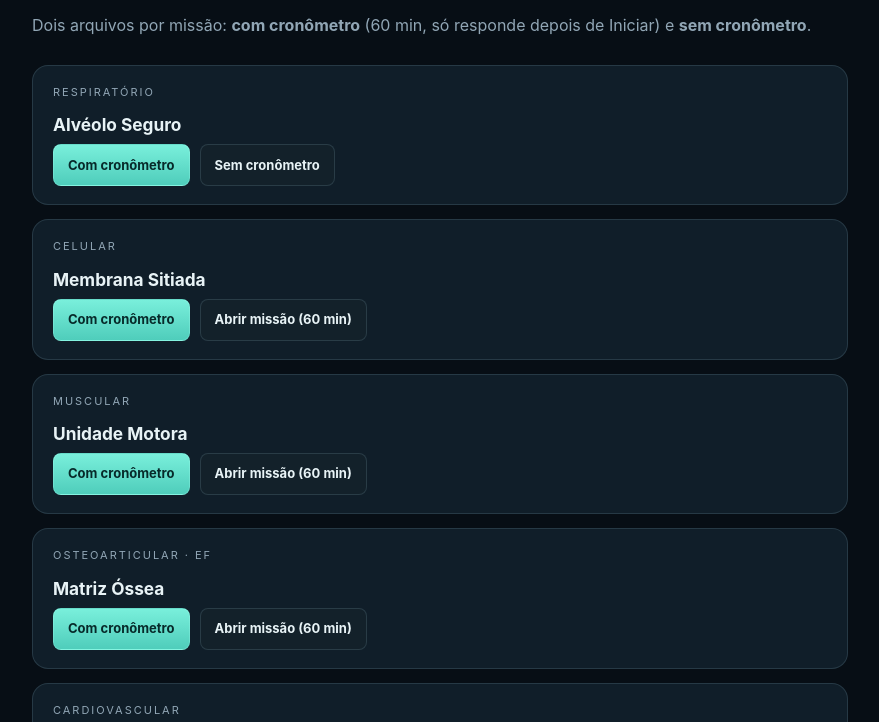
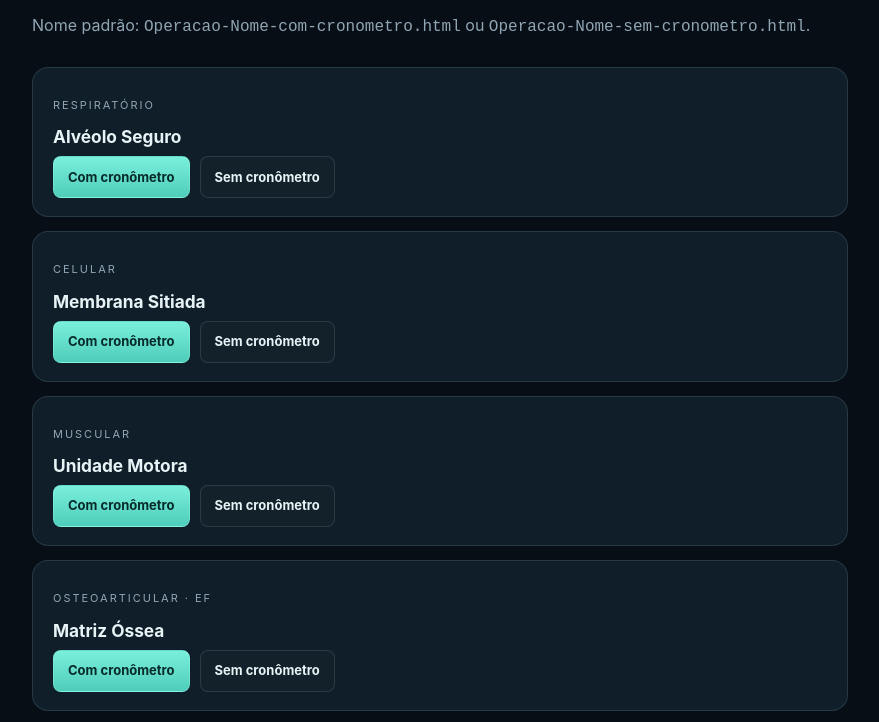
Before and after one commit to DrMarioNascimento/Atividades-Extras, a plain HTML site: page fisiologia/index.html in a window 1280 px wide. Shown: the part 152-874 px from the top of the page, without its empty margins (200-1079 px from the left). Drawn offline with Linux system fonts and the light colour scheme.

Commit message:
Índice só usa os nomes padronizados com/sem cronômetro.

```diff
--- a/fisiologia/index.html
+++ b/fisiologia/index.html
@@ -15,7 +15,6 @@ h1 span{color:var(--cyan)}
 .grid{display:grid;gap:14px;margin-top:28px}
 article{border:1px solid var(--line);border-radius:16px;padding:18px 20px;background:#101e29}
 article h2{margin:0 0 6px;font-size:1.08rem}
-article p{margin:0 0 12px;color:var(--muted);font-size:.9rem}
 .actions{display:flex;flex-wrap:wrap;gap:10px}
 a.btn{display:inline-flex;align-items:center;min-height:42px;padding:0 14px;border-radius:8px;border:1px solid #a4fff144;background:linear-gradient(#79efdb,#4fcdbb);color:#072a2a;font-size:13px;font-weight:700;text-decoration:none}
 a.ghost{background:#13212a;border:1px solid var(--line);color:var(--text)}
@@ -26,13 +25,13 @@ footer{margin-top:36px;color:#718996;font-size:12px}
 <main>
 <p class="eyebrow">Atividades extras · Fisiologia</p>
 <h1>Operações de <span>sala</span></h1>
-<p class="lead">Dois arquivos por missão: <strong>com cronômetro</strong> (60 min, só responde depois de Iniciar) e <strong>sem cronômetro</strong>.</p>
+<p class="lead">Nome padrão: <code>Operacao-Nome-com-cronometro.html</code> ou <code>Operacao-Nome-sem-cronometro.html</code>.</p>
 <div class="grid">
 <article><p class="eyebrow">Respiratório</p><h2>Alvéolo Seguro</h2><div class="actions"><a class="btn" href="Operacao-Alveolo-Seguro-com-cronometro.html">Com cronômetro</a><a class="btn ghost" href="Operacao-Alveolo-Seguro-sem-cronometro.html">Sem cronômetro</a></div></article>
-<article><p class="eyebrow">Celular</p><h2>Membrana Sitiada</h2><div class="actions"><a class="btn" href="Operacao-Membrana-Sitiada-com-cronometro.html">Com cronômetro</a><a class="btn ghost" href="Operacao-Membrana-Sitiada.html">Abrir missão (60 min)</a></div></article>
-<article><p class="eyebrow">Muscular</p><h2>Unidade Motora</h2><div class="actions"><a class="btn" href="Operacao-Unidade-Motora-com-cronometro.html">Com cronômetro</a><a class="btn ghost" href="Operacao-Unidade-Motora.html">Abrir missão (60 min)</a></div></article>
-<article><p class="eyebrow">Osteoarticular · EF</p><h2>Matriz Óssea</h2><div class="actions"><a class="btn" href="Operacao-Matriz-Ossea-com-cronometro.html">Com cronômetro</a><a class="btn ghost" href="Operacao-Matriz-Ossea.html">Abrir missão (60 min)</a></div></article>
-<article><p class="eyebrow">Cardiovascular</p><h2>Circuito Fechado</h2><div class="actions"><a class="btn" href="Operacao-Circuito-Fechado-com-cronometro.html">Com cronômetro</a><a class="btn ghost" href="Operacao-Circuito-Fechado.html">Abrir missão (60 min)</a></div></article>
+<article><p class="eyebrow">Celular</p><h2>Membrana Sitiada</h2><div class="actions"><a class="btn" href="Operacao-Membrana-Sitiada-com-cronometro.html">Com cronômetro</a><a class="btn ghost" href="Operacao-Membrana-Sitiada-sem-cronometro.html">Sem cronômetro</a></div></article>
+<article><p class="eyebrow">Muscular</p><h2>Unidade Motora</h2><div class="actions"><a class="btn" href="Operacao-Unidade-Motora-com-cronometro.html">Com cronômetro</a><a class="btn ghost" href="Operacao-Unidade-Motora-sem-cronometro.html">Sem cronômetro</a></div></article>
+<article><p class="eyebrow">Osteoarticular · EF</p><h2>Matriz Óssea</h2><div class="actions"><a class="btn" href="Operacao-Matriz-Ossea-com-cronometro.html">Com cronômetro</a><a class="btn ghost" href="Operacao-Matriz-Ossea-sem-cronometro.html">Sem cronômetro</a></div></article>
+<article><p class="eyebrow">Cardiovascular</p><h2>Circuito Fechado</h2><div class="actions"><a class="btn" href="Operacao-Circuito-Fechado-com-cronometro.html">Com cronômetro</a><a class="btn ghost" href="Operacao-Circuito-Fechado-sem-cronometro.html">Sem cronômetro</a></div></article>
 <article><p class="eyebrow">Integração</p><h2>Fick em Campo</h2><div class="actions"><a class="btn" href="Operacao-Fick-em-Campo-com-cronometro.html">Com cronômetro</a><a class="btn ghost" href="Operacao-Fick-em-Campo-sem-cronometro.html">Sem cronômetro</a></div></article>
 </div>
 <footer>Simuladores interativos utilizados nas disciplinas de Fisiologia Humana do Prof. Dr. Mário César Nascimento ©</footer>
```
